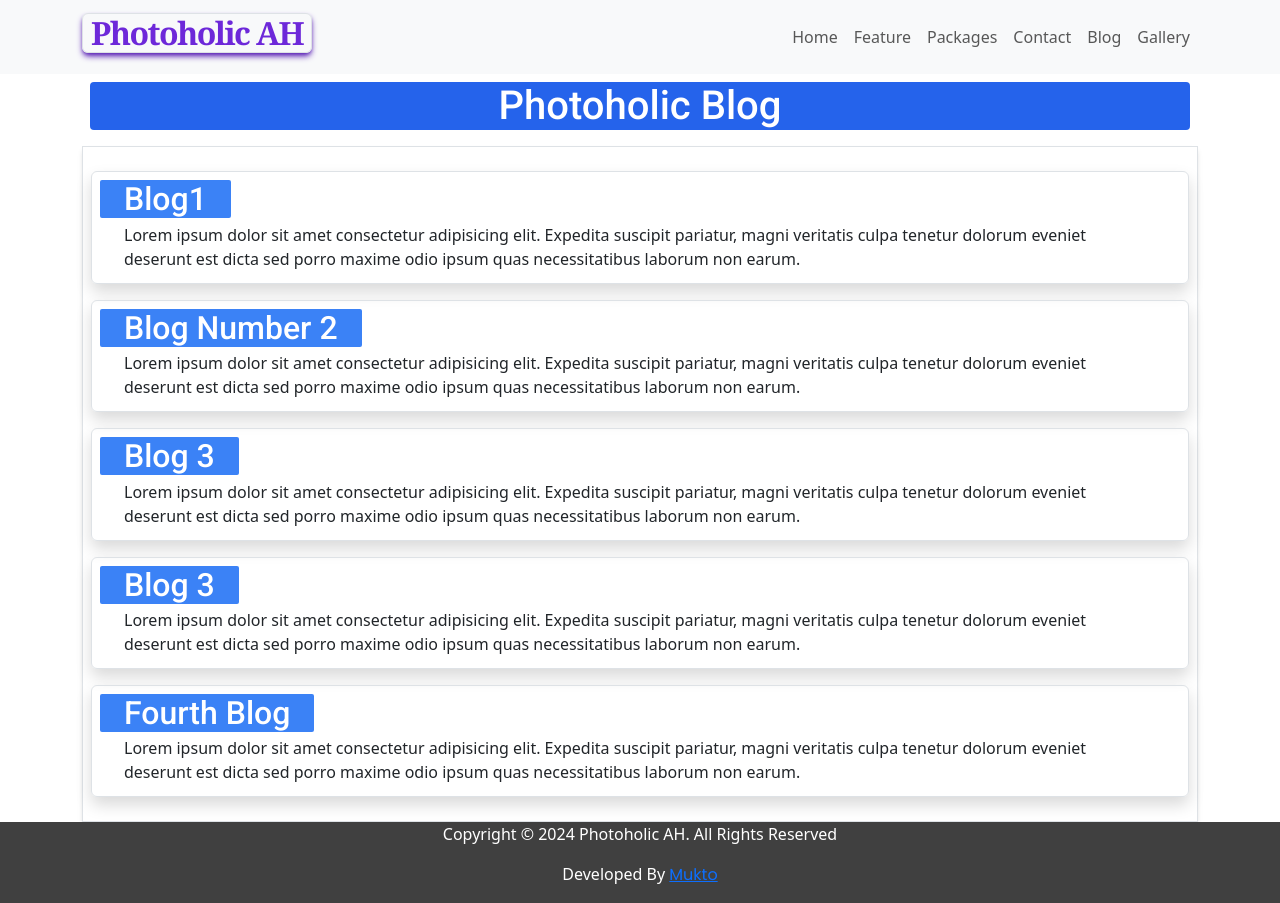
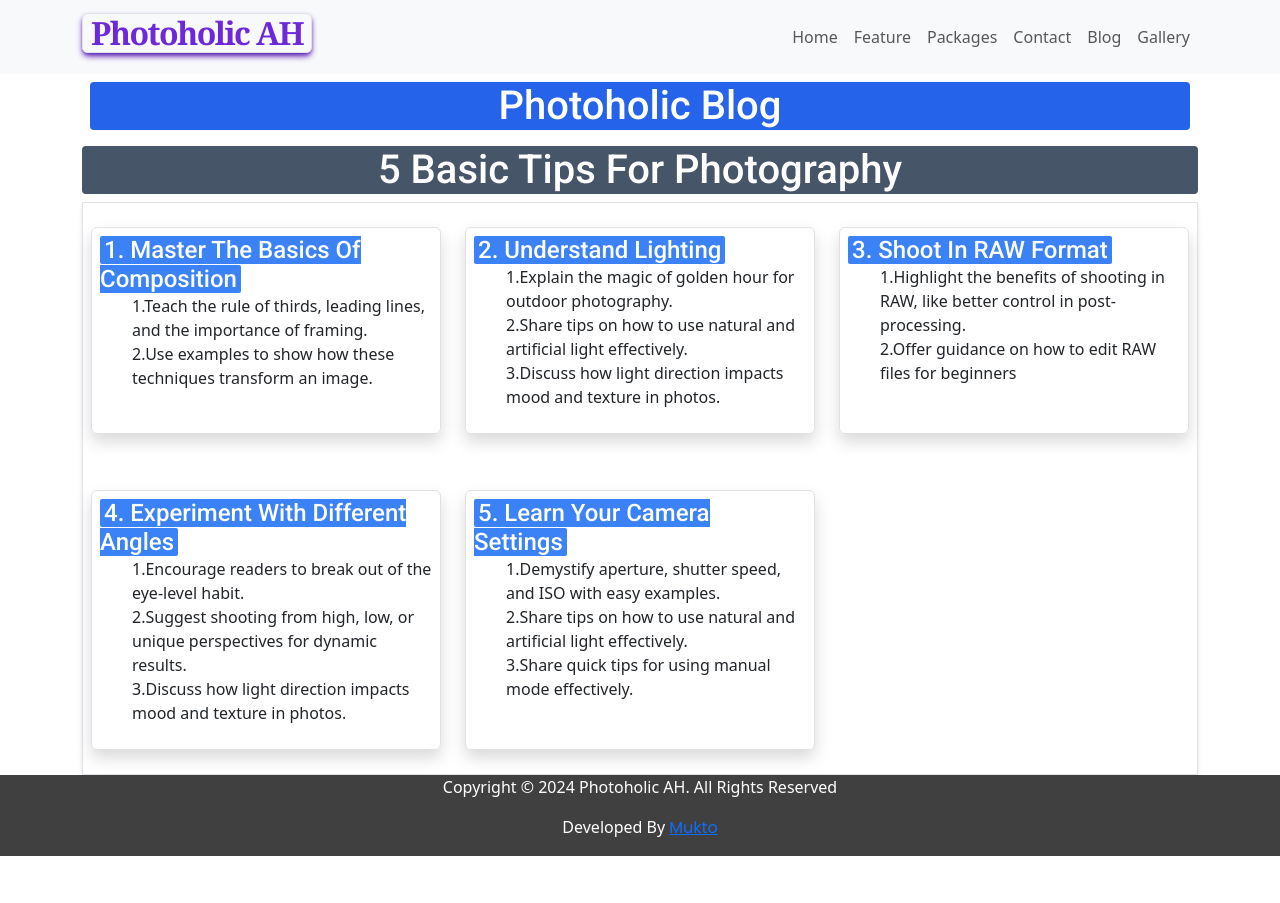
Before and after one commit to ashiful2002/photoholicah, a React (Vite) app: page /blog in a window 1280 px wide. After the commit the page ends 856 px from the top, so only its background shows below. Built offline with nearby package versions, Linux system fonts and the light colour scheme.

Commit message:
Edited Blog

```diff
--- a/src/Constants/Index.js
+++ b/src/Constants/Index.js
@@ -15,8 +15,6 @@ import icon1 from "../assets/icon/phone-call.png";
 import icon2 from "../assets/icon/whatsapp.png";
 import icon3 from "../assets/icon/email.png";
 import icon4 from "../assets/icon/maps-and-flags.png";
-
-
 
 export const navItems = [
   {
@@ -110,34 +108,36 @@ export const carouselItems = [
 export const blog = [
   {
     id: "0",
-    blogTitle: "blog1",
-    blogDesc:
-      "Lorem ipsum dolor sit amet consectetur adipisicing elit. Expedita suscipit pariatur, magni veritatis culpa tenetur dolorum eveniet deserunt est dicta sed porro maxime odio ipsum quas necessitatibus laborum non earum.",
+    blogTitle: "1. Master the Basics of Composition",
+    blogDesc1:"Teach the rule of thirds, leading lines, and the importance of framing.",
+    blogDesc2:"Use examples to show how these techniques transform an image.",
   },
   {
     id: "1",
-    blogTitle: "blog number 2",
-    blogDesc:
-      "Lorem ipsum dolor sit amet consectetur adipisicing elit. Expedita suscipit pariatur, magni veritatis culpa tenetur dolorum eveniet deserunt est dicta sed porro maxime odio ipsum quas necessitatibus laborum non earum.",
+    blogTitle: "2. Understand Lighting",
+    blogDesc1:"Explain the magic of golden hour for outdoor photography.",
+    blogDesc2:"Share tips on how to use natural and artificial light effectively.",
+    blogDesc3:"Discuss how light direction impacts mood and texture in photos.",
   },
   {
     id: "2",
-    blogTitle: "blog 3",
-    blogDesc:
-      "Lorem ipsum dolor sit amet consectetur adipisicing elit. Expedita suscipit pariatur, magni veritatis culpa tenetur dolorum eveniet deserunt est dicta sed porro maxime odio ipsum quas necessitatibus laborum non earum.",
-  },
+    blogTitle: "3. Shoot in RAW Format",
+    blogDesc1:"Highlight the benefits of shooting in RAW, like better control in post-processing.",
+    blogDesc2:"Offer guidance on how to edit RAW files for beginners",
+    blogDesc3:"",  },
   {
     id: "3",
-    blogTitle: "blog 3",
-    blogDesc:
-      "Lorem ipsum dolor sit amet consectetur adipisicing elit. Expedita suscipit pariatur, magni veritatis culpa tenetur dolorum eveniet deserunt est dicta sed porro maxime odio ipsum quas necessitatibus laborum non earum.",
+    blogTitle: "4. Experiment with Different Angles",
+    blogDesc1:"Encourage readers to break out of the eye-level habit.",
+    blogDesc2:"Suggest shooting from high, low, or unique perspectives for dynamic results.",
+    blogDesc3:"Discuss how light direction impacts mood and texture in photos.",
   },
   {
     id: "4",
-    blogTitle: "fourth blog",
-    blogDesc:
-      "Lorem ipsum dolor sit amet consectetur adipisicing elit. Expedita suscipit pariatur, magni veritatis culpa tenetur dolorum eveniet deserunt est dicta sed porro maxime odio ipsum quas necessitatibus laborum non earum.",
-  },
+    blogTitle: "5. Learn Your Camera Settings",
+    blogDesc1:"Demystify aperture, shutter speed, and ISO with easy examples.",
+    blogDesc2:"Share tips on how to use natural and artificial light effectively.",
+    blogDesc3:"Share quick tips for using manual mode effectively.",},
 ];
 
 export const contactDetailse = [
@@ -198,7 +198,7 @@ export const galleryImages = [
   {
     id: "5",
     title: "title",
-    url: carousel4 ,
+    url: carousel4,
   },
   {
     id: "6",
@@ -210,5 +210,4 @@ export const galleryImages = [
     title: "mood",
     url: g8,
   },
-
 ];
--- a/src/pages/Blog.jsx
+++ b/src/pages/Blog.jsx
@@ -11,11 +11,21 @@ const Blog = () => {
           <div className="p-2 m">
             <PageTitle heading="Photoholic Blog" title="Blog" />
           </div>
-          <div className="border shadow-md p-2 ">
+          < PageTitle heading="5 basic tips for photography" className="bg-slate-600" />
+          <div className="border shadow-md p-2 grid grid-cols-1 md:grid-cols-3 gap-4">
             {blog.map((item) => (
-              <div key={item.id} className="border shadow my-3 rounded p-2">
-                <h2 className="capitalize bg-blue-500 text-white inline px-4 rounded-sm">{item.blogTitle}</h2>
-                {item.blogDesc && <p className="px-4 my-1">{item.blogDesc}</p>}
+              <div key={item.id} className="border shadow my-3 rounded p-2 ">
+                <h4 className="capitalize bg-blue-500 text-white inline px-1 rounded-sm">
+                  {item.blogTitle}
+                </h4>
+                {
+                  <ul className="" >
+                    {item.blogDesc1 && <li>1.{item.blogDesc1}</li>}
+                    {item.blogDesc2 && <li>2.{item.blogDesc2}</li>}
+                    {item.blogDesc3 && <li>3.{item.blogDesc3}</li>}
+
+                  </ul>
+                }
               </div>
             ))}
           </div>
```
